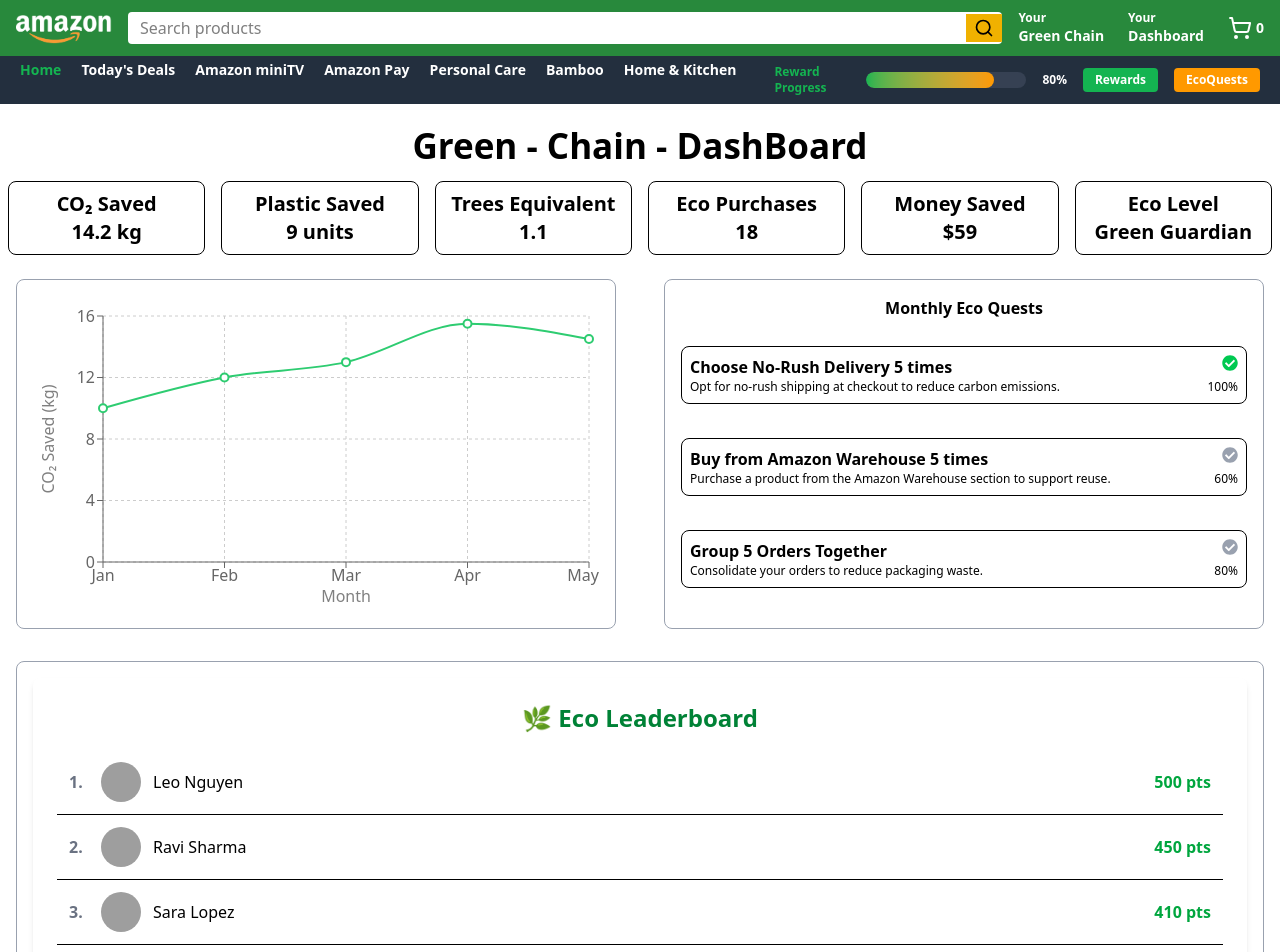
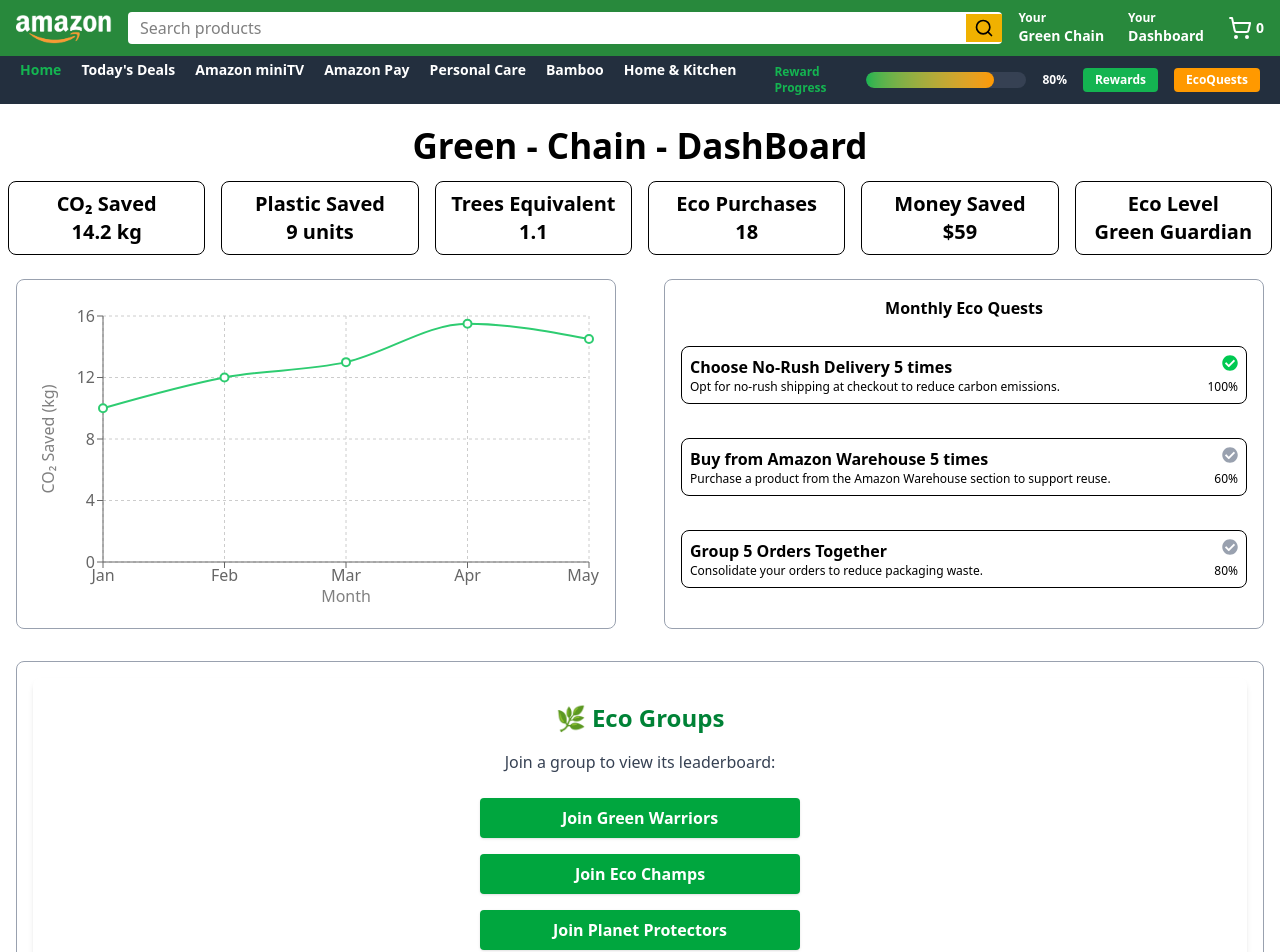
Before and after one commit to AbhinavSaha989/EcoCart, a React (Vite) app: page /green-chain in a window 1280 px wide. Shown: the top 952 px of the page. Built offline with nearby package versions, Linux system fonts and the light colour scheme; grey boxes are pictures that could not be loaded.

Commit message:
ui changes to components

```diff
--- a/src/components/GreenHeader.jsx
+++ b/src/components/GreenHeader.jsx
@@ -1,10 +1,10 @@
 import React, { useEffect, useRef, useState } from "react";
 import { Link } from "react-router-dom";
 import { ShoppingCart, Search } from "lucide-react";
-import useCartStore from "../store/cartStore"; // <-- Import Zustand store
+import useCartStore from "../store/cartStore";
 
 function GreenHeader() {
-  const cartCount = useCartStore((state) => state.cart.length); // <-- Zustand cart count
+  const cartCount = useCartStore((state) => state.cart.length);
   const cart = useCartStore((state) => state.cart);
   const [showCartNotif, setShowCartNotif] = useState(false);
   const prevCartLen = useRef(cart.length);
--- a/src/components/GreenNavbar.jsx
+++ b/src/components/GreenNavbar.jsx
@@ -12,10 +12,10 @@
 const GreenNavbar = () => {
   const [showRewards, setShowRewards] = useState(false);
   const [claimed, setClaimed] = useState(false);
-  const [progressPercent, setProgressPercent] = useState(80); // Default progress
+  const [progressPercent, setProgressPercent] = useState(80);
   const [showEcoQuest, setShowEcoQuest] = useState(false);
 
-  // Handler to simulate quest completion and fill the reward bar
+
   const handleCompleteQuest = () => {
     setProgressPercent(100);
     setShowEcoQuest(false);
--- a/src/components/Header.jsx
+++ b/src/components/Header.jsx
@@ -1,9 +1,9 @@
 import { Link } from "react-router-dom";
-import useCartStore from "../store/cartStore"; // <-- Add this import
+import useCartStore from "../store/cartStore";
 import { useEffect, useRef, useState } from "react";
 
 function Header() {
-  const cartCount = useCartStore((state) => state.cart.length); // <-- Get cart count
+  const cartCount = useCartStore((state) => state.cart.length);
   const cart = useCartStore((state) => state.cart);
   const [showCartNotif, setShowCartNotif] = useState(false);
   const prevCartLen = useRef(cart.length);
--- a/src/components/Leaderboard.jsx
+++ b/src/components/Leaderboard.jsx
@@ -1,57 +1,240 @@
-import React from "react";
+import React, { useState } from "react";
 
-const leaderboardData = [
+const initialGroups = [
+  {
+    id: "grp1",
+    name: "Green Warriors",
+    leaderboard: [
       {
         id: 1,
         name: "Aisha Khan",
         contribution: 320,
-    image: "https://randomuser.me/api/portraits/women/44.jpg"
+        image: "https://randomuser.me/api/portraits/women/44.jpg",
       },
       {
         id: 2,
         name: "Ravi Sharma",
         contribution: 450,
-    image: "https://randomuser.me/api/portraits/men/32.jpg"
+        image: "https://randomuser.me/api/portraits/men/32.jpg",
       },
       {
         id: 3,
         name: "Mei Ling",
         contribution: 275,
-    image: "https://randomuser.me/api/portraits/women/65.jpg"
+        image: "https://randomuser.me/api/portraits/women/65.jpg",
       },
+    ],
+  },
+  {
+    id: "grp2",
+    name: "Eco Champs",
+    leaderboard: [
       {
         id: 4,
         name: "Leo Nguyen",
         contribution: 500,
-    image: "https://randomuser.me/api/portraits/men/28.jpg"
+        image: "https://randomuser.me/api/portraits/men/28.jpg",
       },
       {
         id: 5,
         name: "Sara Lopez",
         contribution: 410,
-    image: "https://randomuser.me/api/portraits/women/21.jpg"
-  }
+        image: "https://randomuser.me/api/portraits/women/21.jpg",
+      },
+      {
+        id: 6,
+        name: "Priya Patel",
+        contribution: 390,
+        image: "https://randomuser.me/api/portraits/women/50.jpg",
+      },
+    ],
+  },
+  {
+    id: "grp3",
+    name: "Planet Protectors",
+    leaderboard: [
+      {
+        id: 7,
+        name: "Carlos Diaz",
+        contribution: 470,
+        image: "https://randomuser.me/api/portraits/men/45.jpg",
+      },
+      {
+        id: 8,
+        name: "Emily Smith",
+        contribution: 420,
+        image: "https://randomuser.me/api/portraits/women/12.jpg",
+      },
+      {
+        id: 9,
+        name: "Akira Tanaka",
+        contribution: 350,
+        image: "https://randomuser.me/api/portraits/men/60.jpg",
+      },
+    ],
+  },
 ];
 
+const myProfile = {
+  id: "me",
+  name: "Tejash",
+  contribution: 0,
+  image: "https://api.dicebear.com/7.x/adventurer/svg?seed=tejash",
+};
+
 const Leaderboard = () => {
-  // Sort the data by contribution (highest first)
-  const sortedData = leaderboardData.sort((a, b) => b.contribution - a.contribution);
+  const [groups, setGroups] = useState(initialGroups);
+  const [joinedGroup, setJoinedGroup] = useState(null);
+  const [showCreatePopup, setShowCreatePopup] = useState(false);
+  const [newGroupName, setNewGroupName] = useState("");
+
+  const handleJoin = (groupId) => {
+    setJoinedGroup(groupId);
+  };
+
+  const handleCreateGroup = () => {
+    setShowCreatePopup(true);
+    setNewGroupName("");
+  };
+
+  const handleCreateGroupSubmit = (e) => {
+    e.preventDefault();
+    if (!newGroupName.trim()) return;
+    const newId = "grp" + (groups.length + 1);
+    const newGroup = {
+      id: newId,
+      name: newGroupName.trim(),
+      leaderboard: [myProfile],
+    };
+    setGroups([...groups, newGroup]);
+    setJoinedGroup(newId);
+    setShowCreatePopup(false);
+  };
+
+  const selectedGroup = groups.find((g) => g.id === joinedGroup);
+
+
+  let leaderboardWithMe = [];
+  if (selectedGroup) {
+    const alreadyIn = selectedGroup.leaderboard.some((u) => u.id === "me");
+    leaderboardWithMe = alreadyIn
+      ? selectedGroup.leaderboard
+      : [...selectedGroup.leaderboard, myProfile];
+  }
 
   return (
     <div className="bg-white p-6 rounded-lg shadow-md w-full mx-auto">
-      <h2 className="text-2xl font-bold mb-4 text-center text-green-700">🌿 Eco Leaderboard</h2>
+      <h2 className="text-2xl font-bold mb-4 text-center text-green-700">
+        🌿 Eco Groups
+      </h2>
+      {!joinedGroup ? (
+        <div className="flex flex-col items-center gap-4">
+          <p className="mb-2 text-gray-700">
+            Join a group to view its leaderboard:
+          </p>
+          {groups.map((group) => (
+            <button
+              key={group.id}
+              className="bg-green-600 hover:bg-green-700 text-white font-semibold px-6 py-2 rounded shadow block w-full max-w-xs"
+              onClick={() => handleJoin(group.id)}
+            >
+              Join {group.name}
+            </button>
+          ))}
+          <button
+            className="bg-blue-600 hover:bg-blue-700 text-white font-semibold px-6 py-2 rounded shadow block w-full max-w-xs mt-2"
+            onClick={handleCreateGroup}
+          >
+            + Create your own group
+          </button>
+        </div>
+      ) : (
+        <>
+          <div className="flex items-center justify-between mb-4">
+            <h3 className="text-xl font-bold text-green-700">
+              {selectedGroup.name} Leaderboard
+            </h3>
+            <button
+              className="text-xs bg-gray-200 hover:bg-gray-300 text-gray-700 px-3 py-1 rounded"
+              onClick={() => setJoinedGroup(null)}
+            >
+              Leave Group
+            </button>
+          </div>
           <ul>
-        {sortedData.map((user, index) => (
-          <li key={user.id} className="flex items-center justify-between p-3 border-b">
+            {leaderboardWithMe
+              .sort((a, b) => b.contribution - a.contribution)
+              .map((user, index) => (
+                <li
+                  key={user.id}
+                  className={`flex items-center justify-between p-3 border-b ${
+                    user.id === "me" ? "bg-green-50 font-bold" : ""
+                  }`}
+                >
                   <div className="flex items-center space-x-3">
-              <span className="text-gray-500 font-bold w-5">{index + 1}.</span>
-              <img src={user.image} alt={user.name} className="w-10 h-10 rounded-full" />
-              <span className="font-medium">{user.name}</span>
+                    <span className="text-gray-500 font-bold w-5">
+                      {index + 1}.
+                    </span>
+                    <img
+                      src={user.image}
+                      alt={user.name}
+                      className="w-10 h-10 rounded-full"
+                    />
+                    <span>
+                      {user.name}
+                      {user.id === "me" && (
+                        <span className="ml-2 text-xs text-green-700">
+                          (You)
+                        </span>
+                      )}
+                    </span>
                   </div>
-            <span className="text-green-600 font-semibold">{user.contribution} pts</span>
+                  <span className="text-green-600 font-semibold">
+                    {user.contribution} pts
+                  </span>
                 </li>
               ))}
           </ul>
+        </>
+      )}
+
+      {/* Create Group Popup */}
+      {showCreatePopup && (
+        <div className="fixed inset-0 z-50 flex items-center justify-center bg-black/30">
+          <form
+            className="bg-white rounded-lg shadow-lg p-6 min-w-[300px] max-w-xs text-center"
+            onSubmit={handleCreateGroupSubmit}
+          >
+            <h3 className="text-lg font-bold text-green-700 mb-4">
+              Create Your Own Group
+            </h3>
+            <input
+              type="text"
+              className="border border-gray-300 rounded px-3 py-2 w-full mb-4 text-black"
+              placeholder="Enter group name"
+              value={newGroupName}
+              onChange={(e) => setNewGroupName(e.target.value)}
+              autoFocus
+              required
+            />
+            <div className="flex justify-center gap-2">
+              <button
+                type="submit"
+                className="bg-blue-600 hover:bg-blue-700 text-white font-semibold px-4 py-2 rounded"
+              >
+                Create
+              </button>
+              <button
+                type="button"
+                className="bg-gray-300 hover:bg-gray-400 text-gray-800 font-semibold px-4 py-2 rounded"
+                onClick={() => setShowCreatePopup(false)}
+              >
+                Cancel
+              </button>
+            </div>
+          </form>
+        </div>
+      )}
     </div>
   );
 };
--- a/src/components/OrderConfirmation.jsx
+++ b/src/components/OrderConfirmation.jsx
@@ -3,7 +3,7 @@
   // Example censored address
   const censoredAddress = "12XX, Eco Street, Green City";
 
-  // Calculate delivery date (7 days from now)
+
   const deliveryDate = new Date();
   deliveryDate.setDate(deliveryDate.getDate() + 7);
   const deliveryDateStr = deliveryDate.toLocaleDateString(undefined, {
--- a/src/components/ProductDetails.jsx
+++ b/src/components/ProductDetails.jsx
@@ -173,7 +173,7 @@
 function ProductDetails() {
   const { id } = useParams();
 
-  // Find product by id or fallback to first
+
   const product = mockProducts.find((p) => p.id === id) || mockProducts[0];
 
   const [animatedScore, setAnimatedScore] = useState(0);
@@ -184,7 +184,7 @@
   const addToCart = useCartStore((state) => state.addToCart);
 
   useEffect(() => {
-    // Animate Eco Score
+
     let start = 0;
     const duration = 1000;
     const increment = product.ecoScore / (duration / 20);
@@ -199,7 +199,7 @@
       }
     }, 20);
 
-    // Animate Bars
+
     setTimeout(() => {
       setAnimatedWidths(product.targetStats.map((stat) => stat.value));
     }, 200);
--- a/src/components/Productbutton.jsx
+++ b/src/components/Productbutton.jsx
@@ -1,9 +1,9 @@
 import React from "react";
 import { Link } from "react-router-dom";
-import useCartStore from "../store/cartStore"; // <-- Import Zustand store
+import useCartStore from "../store/cartStore";
 
 function Productbutton({ title, image, id, price, rating, badge_id }) {
-  const addToCart = useCartStore((state) => state.addToCart); // <-- Zustand addToCart
+  const addToCart = useCartStore((state) => state.addToCart);
 
   const handleLinkClick = () => {
     window.scrollTo(0, 0);
@@ -11,7 +11,7 @@
 
   const handleAddToCart = () => {
     addToCart({ id, title, image, price, rating, badge_id });
-    // Optionally, you can show a toast or feedback here
+
   };
 
   return (
```
Also changed, not shown: src/components/Checkout.jsx (+12 -13 lines), src/components/Home.jsx (+5 -4 lines). Lines whose indentation alone changed are shown as unchanged.
